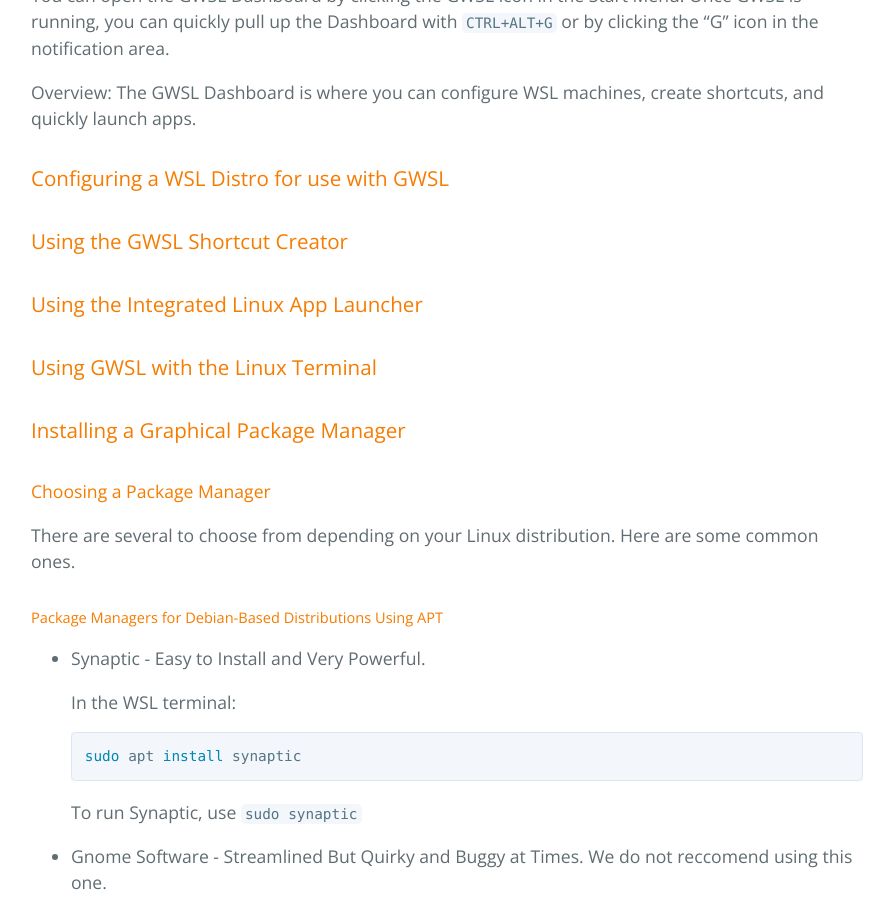
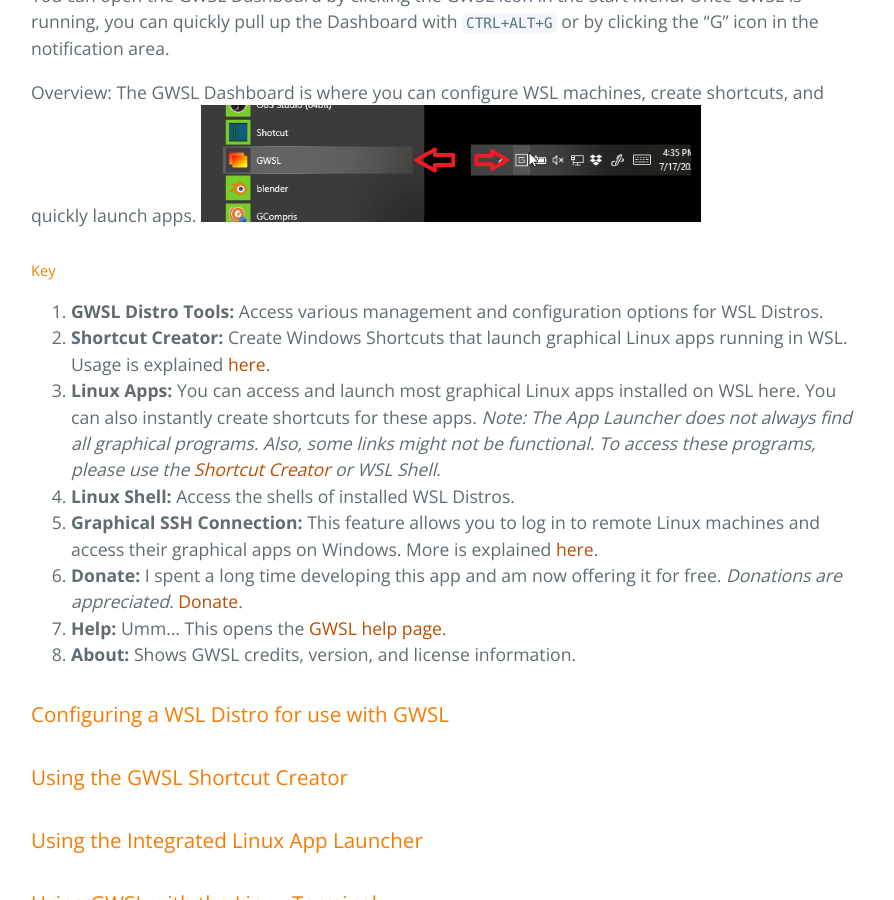
Before and after one commit to Opticos/gwsl, a Jekyll site: the page built from tutorials/manual.md, in a window 1280 px wide and 900 px high, scrolled down 1701 px. Shown: the whole window, without its empty margins (193-1087 px from the left). Built offline with Jekyll 4.4.1, drawn with Linux system fonts in a browser that asks for light colours; the repository's description, which GitHub fills in, is left out.

Commit message:
Update manual.md

````diff
--- a/tutorials/manual.md
+++ b/tutorials/manual.md
@@ -45,7 +45,16 @@ Note: Some Antiviruses might detect GWSL and block its installations. This is a
 You can open the GWSL Dashboard by clicking the GWSL icon in the Start Menu. Once GWSL is running, you can quickly pull up the Dashboard with ```CTRL+ALT+G``` or by clicking the "G" icon in the notification area.
 
 Overview: The GWSL Dashboard is where you can configure WSL machines, create shortcuts, and quickly launch apps.
-
+<img src="https://opticos.github.io/gwsl/tutorials/dashboardlink.png" width="500">
+##### Key
+1.  **GWSL Distro Tools:** Access various management and configuration options for WSL Distros.
+2.  **Shortcut Creator:** Create Windows Shortcuts that launch graphical Linux apps running in WSL. Usage is explained [here](#using-the-gwsl-shortcut-creator).
+3.  **Linux Apps:** You can access and launch most graphical Linux apps installed on WSL here. You can also instantly create shortcuts for these apps. *Note: The App Launcher does not always find all graphical programs. Also, some links might not be functional. To access these programs, please use the [Shortcut Creator](#using-the-gwsl-shortcut-creator) or WSL Shell.*
+4.  **Linux Shell:** Access the shells of installed WSL Distros.
+5.  **Graphical SSH Connection:** This feature allows you to log in to remote Linux machines and access their graphical apps on Windows. More is explained [here](#using-gwsl-with-ssh).
+6.  **Donate:** I spent a long time developing this app and am now offering it for free. *Donations are appreciated.* [Donate](https://sites.google.com/bartimee.com/opticos-studios/donate).
+7.  **Help:** Umm... This opens the [GWSL help page](https://opticos.github.io/gwsl/help.html).
+8.  **About:** Shows GWSL credits, version, and license information.
 
 ### Configuring a WSL Distro for use with GWSL ###
 
````
